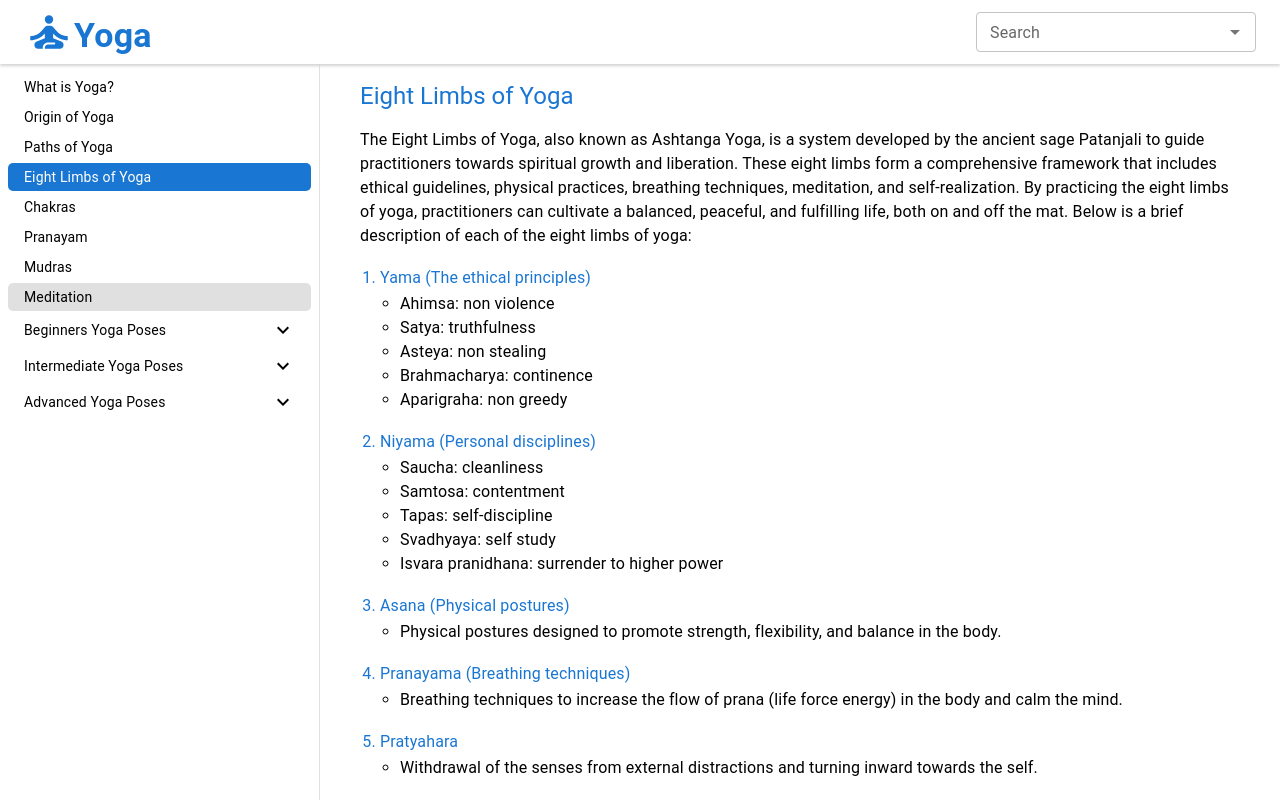
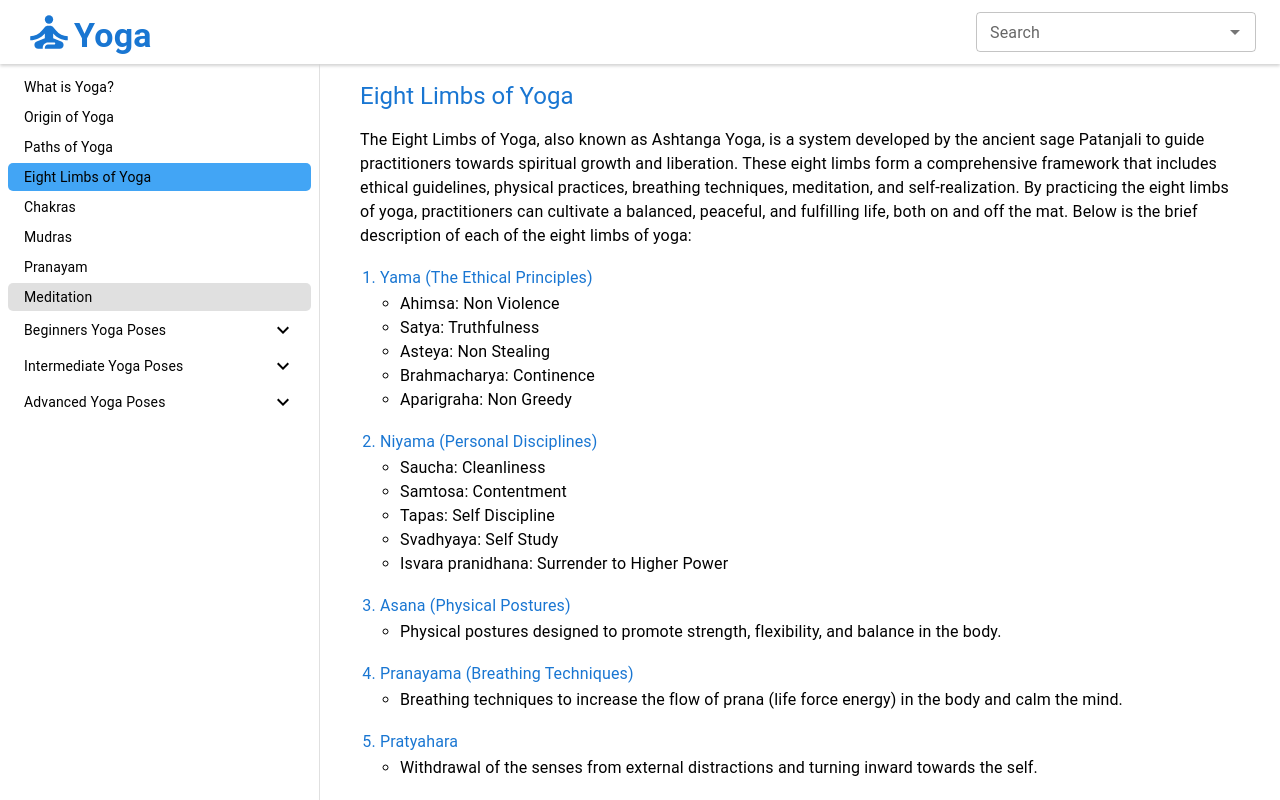
Before and after one commit to m-pooja-pawar/yogic-insight, a React (Create React App) app: page /limbs in a window 1280 px wide. Built offline with nearby package versions, Linux system fonts and the light colour scheme.

Commit message:
YI-0: content change

```diff
--- a/public/data/definition.json
+++ b/public/data/definition.json
@@ -2,7 +2,7 @@
     "data": {
         "header": "What is Yoga?",
         "data": [
-            "The word yoga is derived from the Sanskrit word “yuj”, which means “to yoke”.",
+            "The word yoga is derived from the Sanskrit root “yuj”, which means “to yoke”.",
             "To yoke means to draw together, to bind together; or to unite.",
             "The goal of yoga practice is to achieve a state of union or oneness with the divine.",
             "Yoga Practice is a holistic system that aims to integrate the mind, body, and spirit through physical postures, breath control, and meditation.",
--- a/public/data/index.json
+++ b/public/data/index.json
@@ -21,12 +21,12 @@
             "routing": "/chakras"
         },
         {
+            "label": "Mudras",
+            "routing": "/mudras"
+        },
+        {
             "label": "Pranayam",
             "routing": "/pranayam"
-        },
-        {
-            "label": "Mudras",
-            "routing": "/mudras"
         },
         {
             "label": "Meditation",
--- a/public/data/limbs.json
+++ b/public/data/limbs.json
@@ -1,40 +1,40 @@
 {
     "data": {
         "header": "Eight Limbs of Yoga",
-        "short_description": "The Eight Limbs of Yoga, also known as Ashtanga Yoga, is a system developed by the ancient sage Patanjali to guide practitioners towards spiritual growth and liberation. These eight limbs form a comprehensive framework that includes ethical guidelines, physical practices, breathing techniques, meditation, and self-realization. By practicing the eight limbs of yoga, practitioners can cultivate a balanced, peaceful, and fulfilling life, both on and off the mat. Below is a brief description of each of the eight limbs of yoga:",
+        "short_description": "The Eight Limbs of Yoga, also known as Ashtanga Yoga, is a system developed by the ancient sage Patanjali to guide practitioners towards spiritual growth and liberation. These eight limbs form a comprehensive framework that includes ethical guidelines, physical practices, breathing techniques, meditation, and self-realization. By practicing the eight limbs of yoga, practitioners can cultivate a balanced, peaceful, and fulfilling life, both on and off the mat. Below is the brief description of each of the eight limbs of yoga:",
         "data": [
             {
                 "id": "1",
-                "header": "Yama (The ethical principles)",
+                "header": "Yama (The Ethical Principles)",
                 "data": [
-                    "Ahimsa: non violence",
-                    "Satya: truthfulness",
-                    "Asteya: non stealing",
-                    "Brahmacharya: continence",
-                    "Aparigraha: non greedy"
+                    "Ahimsa: Non Violence",
+                    "Satya: Truthfulness",
+                    "Asteya: Non Stealing",
+                    "Brahmacharya: Continence",
+                    "Aparigraha: Non Greedy"
                 ]
             },
             {
                 "id": "2",
-                "header": "Niyama (Personal disciplines)",
+                "header": "Niyama (Personal Disciplines)",
                 "data": [
-                    "Saucha: cleanliness",
-                    "Samtosa: contentment",
-                    "Tapas: self-discipline",
-                    "Svadhyaya: self study",
-                    "Isvara pranidhana: surrender to higher power"
+                    "Saucha: Cleanliness",
+                    "Samtosa: Contentment",
+                    "Tapas: Self Discipline",
+                    "Svadhyaya: Self Study",
+                    "Isvara pranidhana: Surrender to Higher Power"
                 ]
             },
             {
                 "id": "3",
-                "header": "Asana (Physical postures)",
+                "header": "Asana (Physical Postures)",
                 "data": [
                     "Physical postures designed to promote strength, flexibility, and balance in the body."
                 ]
             },
             {
                 "id": "4",
-                "header": "Pranayama (Breathing techniques)",
+                "header": "Pranayama (Breathing Techniques)",
                 "data": [
                     "Breathing techniques to increase the flow of prana (life force energy) in the body and calm the mind."
                 ]
--- a/public/data/search.json
+++ b/public/data/search.json
@@ -21,12 +21,12 @@
             "routing": "/chakras"
         },
         {
+            "label": "Mudras",
+            "routing": "/mudras"
+        },
+        {
             "label": "Pranayam",
             "routing": "/pranayam"
-        },
-        {
-            "label": "Mudras",
-            "routing": "/mudras"
         },
         {
             "label": "Meditation",
--- a/src/layout/sidebar.tsx
+++ b/src/layout/sidebar.tsx
@@ -17,8 +17,8 @@ const StyledListItemButton = styled(ListItemButton)<
     borderRadius: '5px',
     margin: '1px 0px',
     '&.active': {
-      backgroundColor: theme.palette.primary.main,
-      color: theme.palette.common.white,
+      backgroundColor: theme.palette.primary.light,
+      // color: theme.palette.common.white,
     },
   },
 }));
```
Also changed, not shown: public/data/paths.json (+26 -32 lines).
